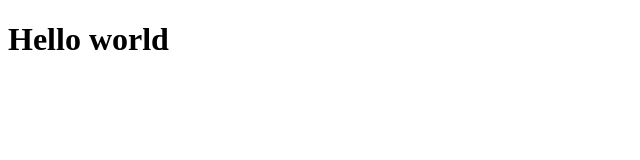
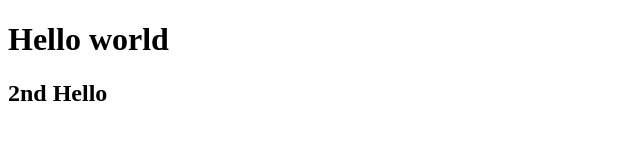
Before and after one commit to Mubashir786000/web-and-app-madaris-b2, a plain HTML site: page index.html in a window 1280 px wide. Shown: the whole page, without its empty margins (0-640 px from the left). Drawn offline with Linux system fonts and the light colour scheme.

Commit message:
heading 2

```diff
--- a/index.html
+++ b/index.html
@@ -7,5 +7,6 @@
 </head>
 <body>
     <h1>Hello world</h1>
+    <h2>2nd Hello</h2>
 </body>
 </html>
```
